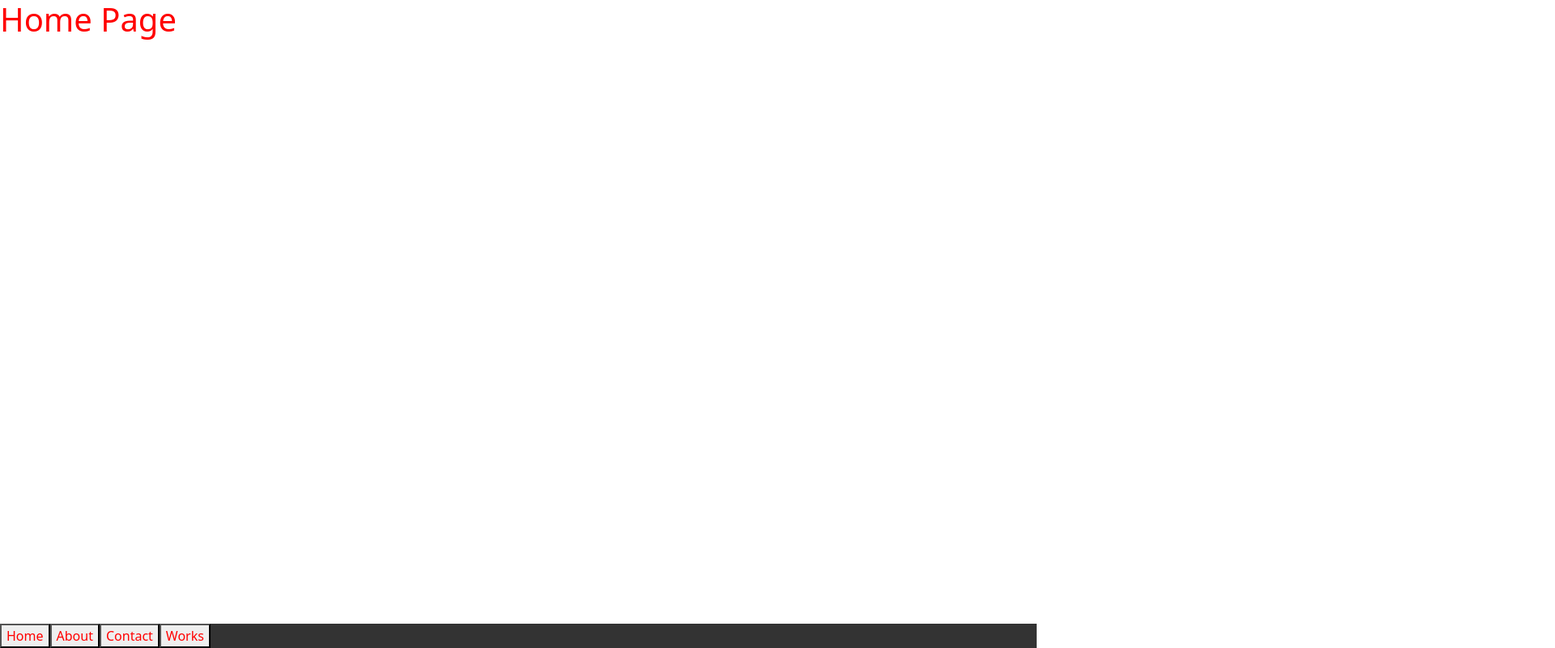
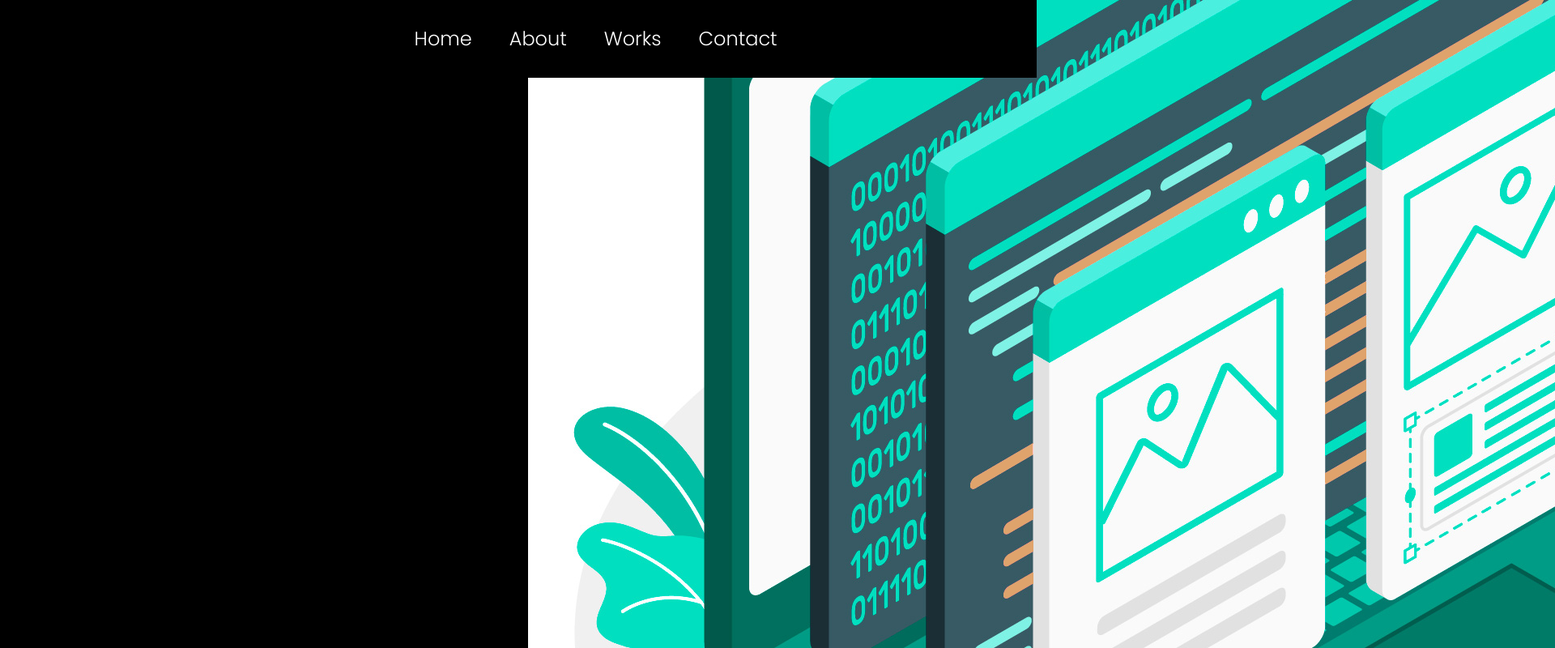
Before and after one commit to EdLoth/LookAtMe, a React (Create React App) app: page / in a window 1280 px wide. Shown: the top 800 px of the page at 81% size, 1920 px wide, since content can reach past the window. Built offline with nearby package versions, Linux system fonts and the light colour scheme.

Commit message:
Update LookAtMe :tada:

```diff
--- a/package.json
+++ b/package.json
@@ -11,6 +11,7 @@
     "react-icons": "^4.2.0",
     "react-router-dom": "^5.2.0",
     "react-scripts": "4.0.3",
+    "typewriter-effect": "^2.17.0",
     "web-vitals": "^1.0.1"
   },
   "scripts": {
--- a/src/Components/BottomBar.js
+++ b/src/Components/BottomBar.js
@@ -1,14 +1,34 @@
 import React from 'react';
 
-import styles from '../Styles/Components/Bottombar.module.css';
+import '../Styles/Components/Bottombar.css';
 
 export default function BottomBar() {
   return (
-    <div class={styles.navbar}>
-      <button to="/" class={styles.buttonBottomBar}>Home</button>
-      <button to="/About" class={styles.buttonBottomBar}>About</button>
-      <button to="/Contact" class={styles.buttonBottomBar}>Contact</button>
-      <button to="/Works" class={styles.buttonBottomBar}>Works</button>
+    <div className="NavContainer">
+      <nav className="navbar navbar-expand-lg navbar-dark gris scrolling-navbar fixed-top text-center">
+        <button className="navbar-toggler" type="button" data-toggle="collapse" data-target="#navbarSupportedContent"
+          aria-controls="navbarSupportedContent" aria-expanded="false" aria-label="Toggle navigation">
+          <span className="navbar-toggler-icon"></span>
+        </button>
+        <div className="navContent">
+          <div className="collapse navbar-collapse" id="navbarSupportedContent">
+            <ul className="navbar-nav mr-auto">
+              <li className="nav-item">
+                <a className="nav-link" id="nameNav" href="#groupButtons">Home</a>
+              </li>
+              <li className="nav-item">
+                <a className="nav-link" id="nameNav" href="#section2">About</a>
+              </li>
+              <li className="nav-item">
+                <a className="nav-link" id="nameNav" href="#section3">Works</a>
+              </li>
+              <li className="nav-item">
+                <a className="nav-link" id="nameNav" href="#team">Contact</a>
+              </li>
+            </ul>
+          </div>
+        </div>
+      </nav>
     </div>
   );
 }
--- a/src/Pages/Home.js
+++ b/src/Pages/Home.js
@@ -1,8 +1,47 @@
 import React from 'react';
 import styles from '../Styles/Pages/Home.module.css';
+import Typewriter from "typewriter-effect";
+
+import banner from '../assets/banner.png';
 
 export default function Home() {
-  return(
-    <h1 class={styles.titleHome}>Home Page</h1>
+  return (
+    <div id={styles.homeContentPage} className="container-fluid">
+      <div className="row">
+        <div className="col-6">
+          <div id={styles.contentPageHome} className="container">
+            <p id={styles.titleHomePage}>Olá,</p>
+            <div className={styles.displayNameHome}>
+              <p id={styles.subTitleHomePage}>Eu sou </p>
+              <p id={styles.nameHomePage}>{"<Eduardo Ramos>"}</p>
+            </div>
+            <div className={styles.displayNameHome}>
+              <p id={styles.descriptionHomePage}>
+                Desenvolvedor
+            </p>
+              <p id={styles.functionHomePage}>
+                <Typewriter
+                  options={{
+                    autoStart: true,
+                    loop: true,
+                    delay: 50,
+                    strings: [
+                      "React JS.",
+                      "Next JS.",
+                      "React Native.",
+                      "Flutter.",
+                      "Web.",
+                    ]
+                  }}
+                />
+              </p>
+            </div>
+          </div>
+        </div>
+        <div className="col-6">
+          <img src={banner} alt=""/>
+        </div>
+      </div>
+    </div>
   );
 }
--- /dev/null
+++ b/src/Styles/Components/Bottombar.css
@@ -0,0 +1,52 @@
+@import url('https://fonts.googleapis.com/css2?family=Poppins:wght@300;400;700&display=swap');
+
+.navContent{
+  height: 10vh;
+  display: flex;
+  justify-content: center;
+  align-items: center;
+  margin-left: 37%;
+
+}
+
+
+.navbar ul li a:hover{
+  border-bottom: 3px solid #A020F0;
+
+}
+
+.navbar ul li a:hover::after{
+width:100%;
+height:100%;
+}
+
+
+.gris {
+  background-color: rgb(0, 0, 0);
+}
+.gris #nameNav{
+  font-family: 'Poppins', sans-serif;
+  font-weight: 300;
+  color: rgb(255, 255, 255);
+  transition: 0.5s;
+}
+
+.gris #nameNav:hover{
+color: #f5e3ff;
+font-size: 1.6rem;
+font-weight: 300;
+}
+
+.gris ul li a {
+  font-family: 'Poppins', sans-serif;
+  font-weight: 300;
+  margin-left: 30px;
+  font-size: 1.5rem;
+  font-weight: bold;
+  background-color: rgba(255, 255, 255, 0);
+  color: rgb(255, 255, 255);
+}
+
+.gris ul li a:hover{
+  color: white;
+}
--- a/src/Styles/Pages/Home.module.css
+++ b/src/Styles/Pages/Home.module.css
@@ -1,3 +1,55 @@
+@import url('https://fonts.googleapis.com/css2?family=Poppins:wght@300;400;500&display=swap');
+
+#homeContentPage{
+  font-family: 'Poppins', sans-serif;
+  background-color: rgb(0, 0, 0);
+  height: 100vh;
+  width: 100%;
+  display: flex;
+  align-items: center;
+  justify-content: center;
+}
+
+#contentPageHome{
+  line-height: 2.5rem;
+}
+
 .titleHome{
-  color: red;
+  font-family: 'Roboto Mono', monospace;
+  font-size: 0.8rem;
+  color: rgb(255, 255, 255);
+
 }
+
+#titleHomePage{
+  color: white;
+  font-size: 3rem;
+}
+#subTitleHomePage{
+  color: white;
+  margin-right: 0.8rem;
+  font-size: 3.5rem;
+  font-weight: bold;
+}
+
+#nameHomePage{
+  color: #A020F0;
+  font-size: 3.5rem;
+  font-weight: bold;
+}
+
+.displayNameHome{
+  display: flex;
+  align-items:center;
+}
+
+#descriptionHomePage{
+  color: white;
+  font-size: 3rem;
+  margin-right: 1rem;
+}
+
+#functionHomePage{
+  font-size: 3rem;
+  color: white;
+}
```
Also changed, not shown: src/assets/banner.png (added), 1 other file (tests, documents, lock files or other folders).
